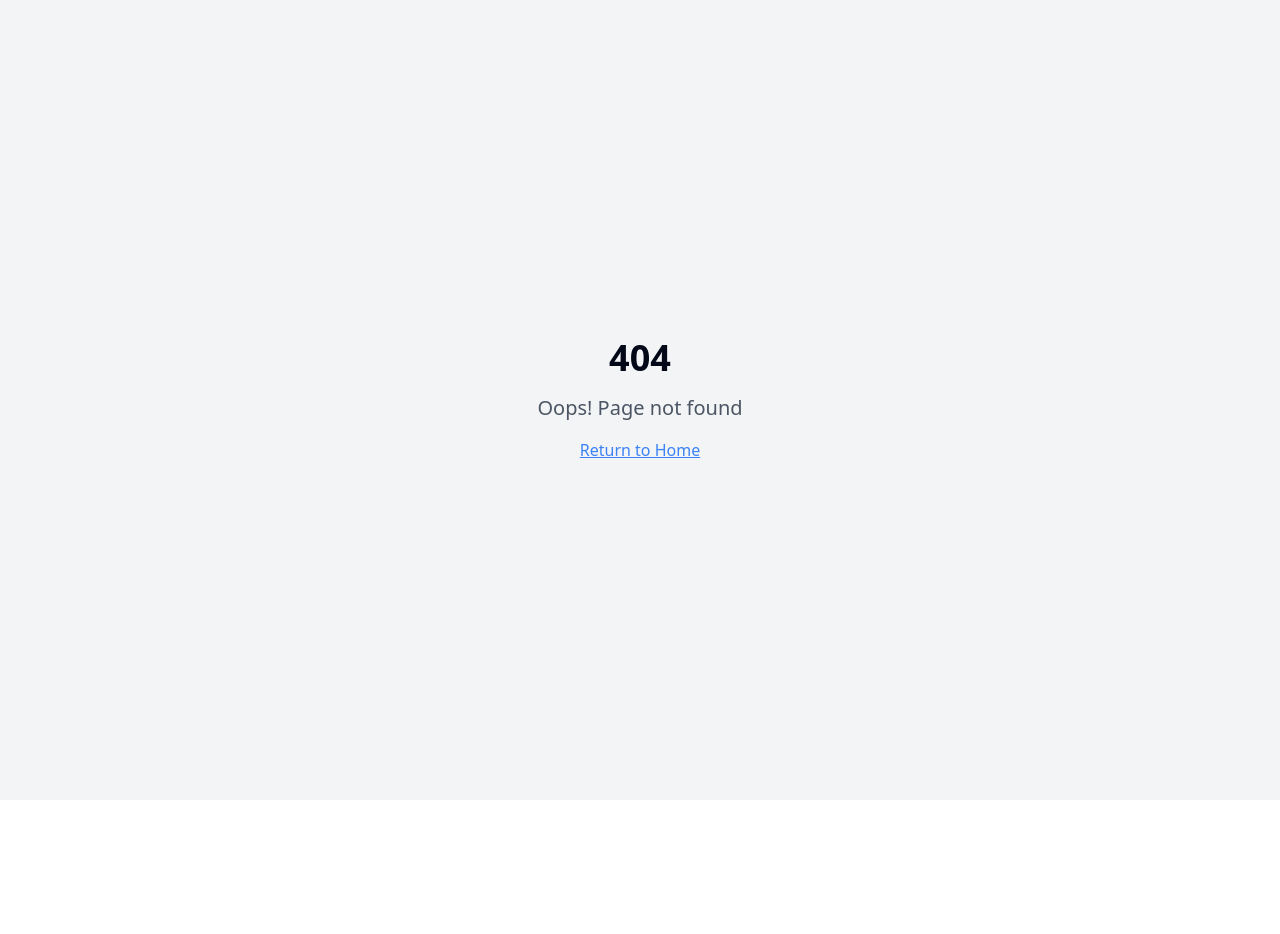
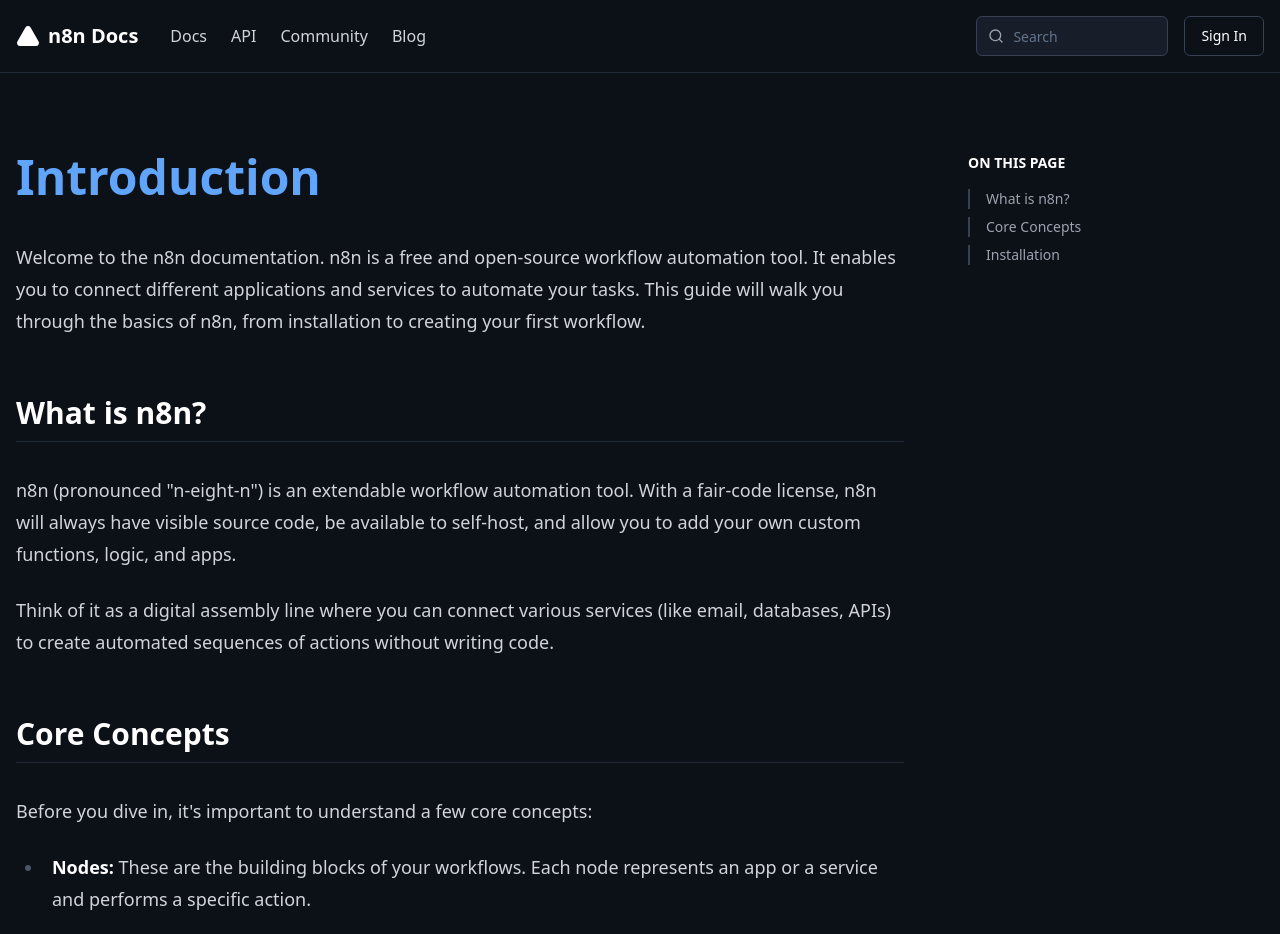
Before and after one commit to Kevinsansuor/n8n-documentation-ui, a React (Vite) app: page /article in a window 1280 px wide. Before the commit this address had no page. Shown: the top 934 px of the page. Before the commit the page ends 800 px from the top, so only its background shows below. Built offline with nearby package versions, Linux system fonts and the light colour scheme.

Commit message:
[dyad] Crear la página de visualización de artículos - wrote 10 file(s), added @tailwindcss/typography package(s)

```diff
--- a/package.json
+++ b/package.json
@@ -64,7 +64,7 @@
   "devDependencies": {
     "@dyad-sh/react-vite-component-tagger": "^0.8.0",
     "@eslint/js": "^9.9.0",
-    "@tailwindcss/typography": "^0.5.15",
+    "@tailwindcss/typography": "^0.5.16",
     "@types/node": "^22.5.5",
     "@types/react": "^18.3.3",
     "@types/react-dom": "^18.3.0",
--- a/src/App.tsx
+++ b/src/App.tsx
@@ -4,6 +4,7 @@ import { TooltipProvider } from "@/components/ui/tooltip";
 import { QueryClient, QueryClientProvider } from "@tanstack/react-query";
 import { BrowserRouter, Routes, Route } from "react-router-dom";
 import Index from "./pages/Index";
+import ArticlePage from "./pages/ArticlePage";
 import NotFound from "./pages/NotFound";
 
 const queryClient = new QueryClient();
@@ -16,6 +17,7 @@ const App = () => (
       <BrowserRouter>
         <Routes>
           <Route path="/" element={<Index />} />
+          <Route path="/article" element={<ArticlePage />} />
           {/* ADD ALL CUSTOM ROUTES ABOVE THE CATCH-ALL "*" ROUTE */}
           <Route path="*" element={<NotFound />} />
         </Routes>
--- a/src/components/CategoryCard.tsx
+++ b/src/components/CategoryCard.tsx
@@ -1,4 +1,5 @@
 import React from 'react';
+import { Link } from 'react-router-dom';
 
 interface CategoryCardProps {
   icon: React.ReactNode;
@@ -8,12 +9,12 @@ interface CategoryCardProps {
 
 export const CategoryCard = ({ icon, title, description }: CategoryCardProps) => {
   return (
-    <a href="#" className="block p-6 bg-[#171e29] border border-gray-800 rounded-lg hover:border-blue-500 transition-colors duration-200 h-full">
+    <Link to="/article" className="block p-6 bg-[#171e29] border border-gray-800 rounded-lg hover:border-blue-500 transition-colors duration-200 h-full">
       <div className="text-gray-400 mb-4">
         {icon}
       </div>
       <h3 className="font-semibold text-white mb-2 text-lg">{title}</h3>
       <p className="text-sm text-gray-400">{description}</p>
-    </a>
+    </Link>
   );
 };
--- /dev/null
+++ b/src/components/DocsLayout.tsx
@@ -0,0 +1,15 @@
+import { DocsHeader } from '@/components/DocsHeader';
+import React from 'react';
+
+interface DocsLayoutProps {
+  children: React.ReactNode;
+}
+
+export const DocsLayout = ({ children }: DocsLayoutProps) => {
+  return (
+    <div className="bg-[#0c1017] min-h-screen text-white">
+      <DocsHeader />
+      <main>{children}</main>
+    </div>
+  );
+};
--- /dev/null
+++ b/src/components/OnThisPageSidebar.tsx
@@ -0,0 +1,25 @@
+export const OnThisPageSidebar = () => {
+  const sections = [
+    { id: '#what-is-n8n', title: 'What is n8n?' },
+    { id: '#core-concepts', title: 'Core Concepts' },
+    { id: '#installation', title: 'Installation' },
+  ];
+
+  return (
+    <div className="sticky top-24">
+      <h3 className="text-sm font-semibold text-white mb-4 uppercase">On this page</h3>
+      <ul className="space-y-2">
+        {sections.map((section) => (
+          <li key={section.id}>
+            <a
+              href={section.id}
+              className="text-sm text-gray-400 hover:text-blue-400 transition-colors block border-l-2 border-gray-700 pl-4 hover:border-blue-400"
+            >
+              {section.title}
+            </a>
+          </li>
+        ))}
+      </ul>
+    </div>
+  );
+};
--- /dev/null
+++ b/src/pages/ArticlePage.tsx
@@ -0,0 +1,57 @@
+import { DocsLayout } from '@/components/DocsLayout';
+import { OnThisPageSidebar } from '@/components/OnThisPageSidebar';
+
+const ArticlePage = () => {
+  return (
+    <DocsLayout>
+      <div className="container mx-auto px-4 py-12 md:py-20">
+        <div className="flex flex-col lg:flex-row gap-12 xl:gap-16">
+          <article className="prose prose-invert prose-lg max-w-none lg:w-3/4 text-gray-300 prose-headings:text-white prose-h1:text-blue-400 prose-h2:border-b prose-h2:border-gray-800 prose-h2:pb-2 prose-a:text-blue-400 hover:prose-a:text-blue-500 prose-strong:text-white prose-code:text-pink-400 prose-code:bg-[#1f2937] prose-code:p-1 prose-code:rounded-md prose-pre:bg-[#1f2937] prose-pre:border prose-pre:border-gray-800">
+            <h1>Introduction</h1>
+            <p>
+              Welcome to the n8n documentation. n8n is a free and open-source workflow automation tool. It enables you to connect different applications and services to automate your tasks. This guide will walk you through the basics of n8n, from installation to creating your first workflow.
+            </p>
+
+            <h2 id="what-is-n8n">What is n8n?</h2>
+            <p>
+              n8n (pronounced "n-eight-n") is an extendable workflow automation tool. With a fair-code license, n8n will always have visible source code, be available to self-host, and allow you to add your own custom functions, logic, and apps.
+            </p>
+            <p>
+              Think of it as a digital assembly line where you can connect various services (like email, databases, APIs) to create automated sequences of actions without writing code.
+            </p>
+
+            <h2 id="core-concepts">Core Concepts</h2>
+            <p>
+              Before you dive in, it's important to understand a few core concepts:
+            </p>
+            <ul>
+              <li><strong>Nodes:</strong> These are the building blocks of your workflows. Each node represents an app or a service and performs a specific action.</li>
+              <li><strong>Connections:</strong> These are the lines that connect nodes, defining the flow of data from one node to the next.</li>
+              <li><strong>Workflows:</strong> A workflow is the entire canvas where you connect nodes to create an automated process.</li>
+              <li><strong>Credentials:</strong> To connect to different services, you'll need to provide credentials, which n8n stores securely.</li>
+            </ul>
+
+            <h2 id="installation">Installation</h2>
+            <p>
+              You can run n8n in several ways. The most common methods are using Docker or npm. For detailed instructions, please refer to the official installation guide.
+            </p>
+            <pre>
+              <code>
+npx n8n
+              </code>
+            </pre>
+            <p>
+              This command will download and start n8n. You can then access it at <code>http://localhost:5678</code>.
+            </p>
+          </article>
+
+          <aside className="hidden lg:block lg:w-1/4">
+            <OnThisPageSidebar />
+          </aside>
+        </div>
+      </div>
+    </DocsLayout>
+  );
+};
+
+export default ArticlePage;
--- a/src/pages/Index.tsx
+++ b/src/pages/Index.tsx
@@ -1,4 +1,4 @@
-import { DocsHeader } from '@/components/DocsHeader';
+import { DocsLayout } from '@/components/DocsLayout';
 import { CategoryCard } from '@/components/CategoryCard';
 import { Input } from '@/components/ui/input';
 import { Search, FileText, ListTree, Terminal, Puzzle, Workflow, Settings, Database, Cloud, Mail, Clock, Table, Code, Shield, KeyRound, BookKey } from 'lucide-react';
@@ -48,9 +48,8 @@ const advanced = [
 
 const Index = () => {
   return (
-    <div className="bg-[#0c1017] min-h-screen text-white">
-      <DocsHeader />
-      <main className="container mx-auto px-4 py-12 md:py-20">
+    <DocsLayout>
+      <div className="container mx-auto px-4 py-12 md:py-20">
         <div className="text-center max-w-2xl mx-auto">
           <h1 className="text-4xl md:text-5xl font-bold mb-4">Welcome to n8n Docs</h1>
           <div className="relative mt-6">
@@ -99,8 +98,8 @@ const Index = () => {
             </div>
           </section>
         </div>
-      </main>
-    </div>
+      </div>
+    </DocsLayout>
   );
 };
 
--- a/tailwind.config.ts
+++ b/tailwind.config.ts
@@ -92,5 +92,5 @@ export default {
       },
     },
   },
-  plugins: [require("tailwindcss-animate")],
+  plugins: [require("tailwindcss-animate"), require("@tailwindcss/typography")],
 } satisfies Config;
```
Also changed, not shown: 1 other file (tests, documents, lock files or other folders).
